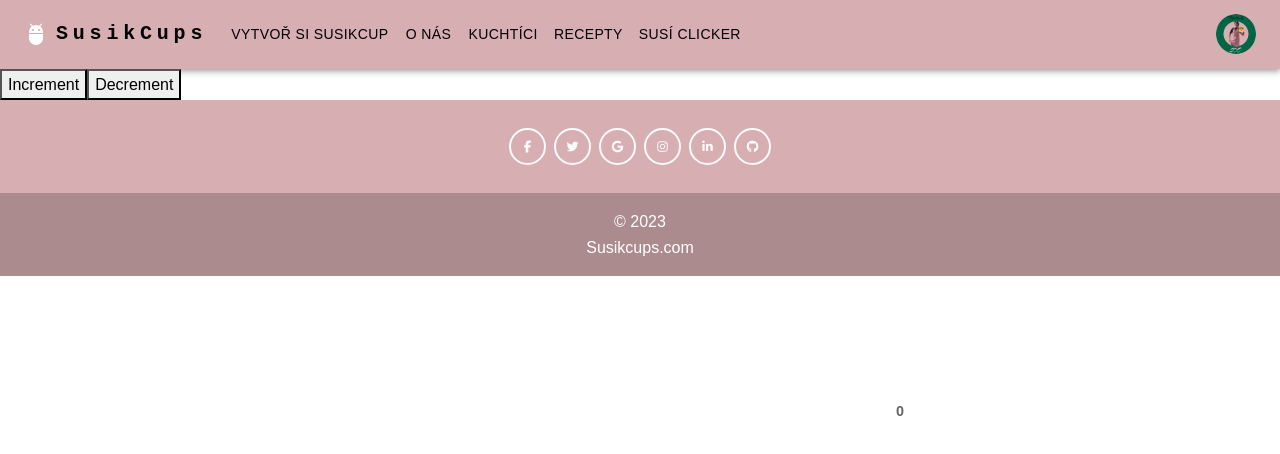
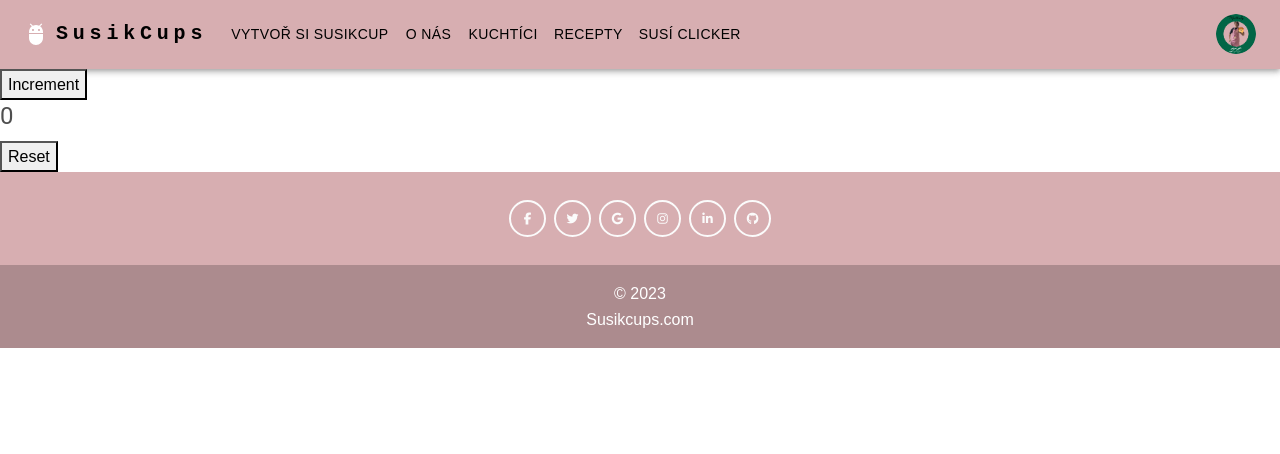
Before and after one commit to StepankaBla/cupcakes, a React (Create React App) app in the folder react-project/: page /clicker in a window 1280 px wide. Shown: the top 454 px of the page. Built offline with nearby package versions, Linux system fonts and the light colour scheme.

Commit message:
susík je tlouští :D

```diff
--- /dev/null
+++ b/react-project/src/components/Clicker/Clicker.js
@@ -0,0 +1,24 @@
+import React from 'react'
+import Typography from "@mui/material/Typography";
+import {useDispatch, useSelector} from 'react-redux'
+import {Increment, Reset,} from "./counterAction"
+import "./Clicker.css"
+import smajic from "./img/smajic.jpg"
+const Clicker = () => {
+  const dispatch = useDispatch();
+  const counter = useSelector(state => state.counter)
+  return (
+    <div className="App">
+   <div className='clicker'>
+    <button className='increment' onClick={() => dispatch(Increment())}>Increment</button>
+    <Typography gutterBottom variant="h5" component="div">
+    {counter}
+              </Typography>
+     <button className='reset' onClick={() => dispatch(Reset())}>Reset</button>
+
+   </div>
+  </div>
+  )
+}
+
+export default Clicker
--- a/react-project/src/components/Clicker/Clicker.jsx
+++ /dev/null
@@ -1,15 +0,0 @@
-import React from 'react'
-const Clicker = () => {
-  return (
-    <div className="App">
-   <div className='clicker'>
-    <button className='increment'>Increment</button>
-    <span>0</span>
-     <button className='decrement'>Decrement</button>
-
-   </div>
-  </div>
-  )
-}
-
-export default Clicker
--- a/react-project/src/components/Clicker/counterAction.js
+++ b/react-project/src/components/Clicker/counterAction.js
@@ -5,9 +5,8 @@ return{
 
 }
 
-export function Decrement() {
-    return{
-        type: "DECREMENT"
-     }
-
+export function Reset() {
+    return {
+        type: "RESET"
     }
+}
--- a/react-project/src/components/Clicker/counterReducer.js
+++ b/react-project/src/components/Clicker/counterReducer.js
@@ -3,6 +3,11 @@
 export function counterReducer(state = 0, action) {
 
 switch(action.type) {
-    case "INCREMENT"
+    case "INCREMENT":
+        return state + 1;
+        case "RESET":
+        return state = 0;
+            default:
+             return state
 }
 }
--- a/react-project/src/index.js
+++ b/react-project/src/index.js
@@ -5,14 +5,28 @@ import App from './App';
 import reportWebVitals from './reportWebVitals';
 import 'mdb-react-ui-kit/dist/css/mdb.min.css';
 import "@fortawesome/fontawesome-free/css/all.min.css";
+import Clicker from './components/Clicker/Clicker';
+import { Provider } from 'react-redux';
+import {configureStore} from "@reduxjs/toolkit";
+import { counterReducer } from './components/Clicker/counterReducer';
+
+const store = configureStore ({
+reducer: {
+  counter: counterReducer
+}
+
+})
+
+const root = ReactDOM.createRoot(document.getElementById('root'));
+root.render(
+  <Provider store={store}>
+  <React.StrictMode>
+    <App />
+  </React.StrictMode>
+  </Provider>
 
 
 
-const root = ReactDOM.createRoot(document.getElementById('root'));
-root.render(
-  <React.StrictMode>
-    <App />
-  </React.StrictMode>
 );
 
 // If you want to start measuring performance in your app, pass a function
```
Also changed, not shown: react-project/src/components/Clicker/Clicker.css (added), react-project/src/components/Clicker/img/smajic.jpg (added), react-project/src/components/Clicker/img/susak_hnusak.jpg (added).
